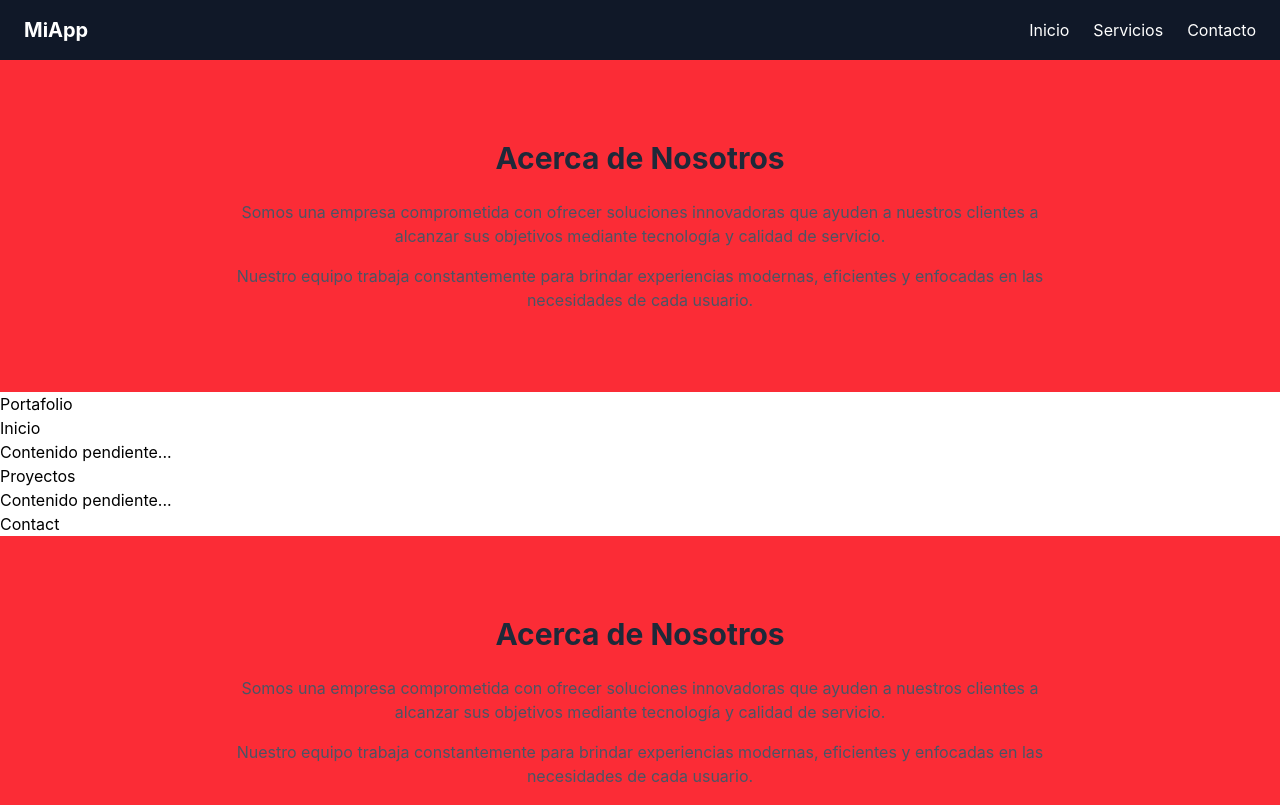
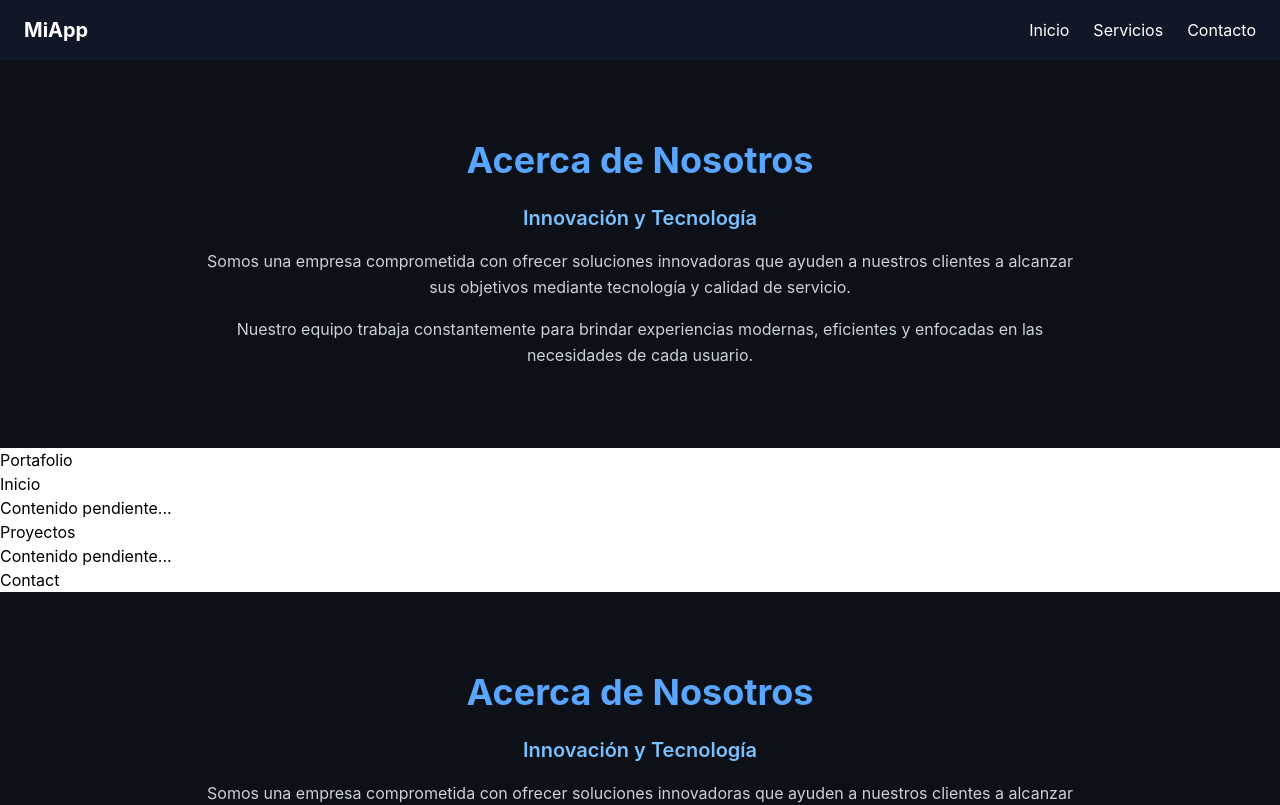
Before and after one commit to alampf/landing-page, a React (Vite) app: page / in a window 1280 px wide. Shown: the top 805 px of the page. Built offline with nearby package versions, Linux system fonts and the light colour scheme.

Commit message:
Actualiza diseño About

```diff
--- a/src/components/About.jsx
+++ b/src/components/About.jsx
@@ -1,19 +1,26 @@
 function About() {
   return (
-    <section id="about" className="bg-red-500 text-white p-20">
-      <div className="max-w-4xl mx-auto px-6 text-center">
+    <section
+      id="about"
+      className="bg-[#0d1117] text-[#c9d1d9] py-20 px-6 flex items-center justify-center"
+    >
+      <div className="max-w-4xl text-center">
 
-        <h2 className="text-3xl font-bold text-gray-800 mb-6">
+        <h2 className="text-4xl font-bold text-[#58a6ff] mb-6">
           Acerca de Nosotros
         </h2>
 
-        <p className="text-gray-600 mb-4">
+        <h3 className="text-xl font-semibold text-[#79c0ff] mb-4">
+          Innovación y Tecnología
+        </h3>
+
+        <p className="mb-4 leading-relaxed">
           Somos una empresa comprometida con ofrecer soluciones innovadoras
           que ayuden a nuestros clientes a alcanzar sus objetivos mediante
           tecnología y calidad de servicio.
         </p>
 
-        <p className="text-gray-600">
+        <p className="leading-relaxed">
           Nuestro equipo trabaja constantemente para brindar experiencias
           modernas, eficientes y enfocadas en las necesidades de cada usuario.
         </p>
```
